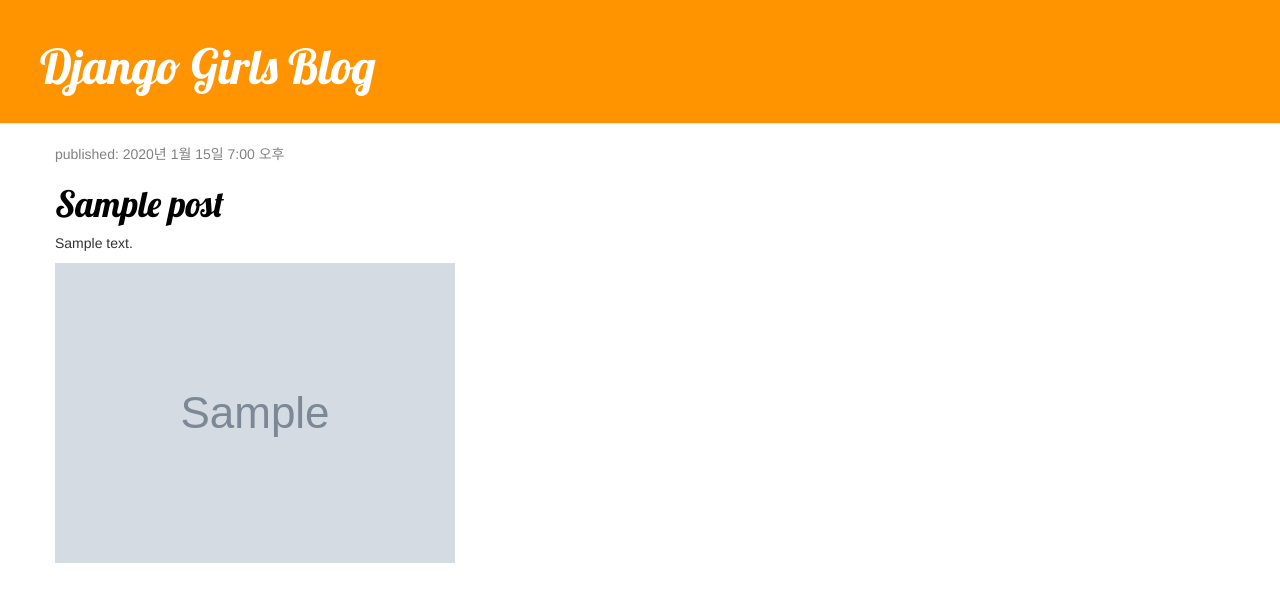
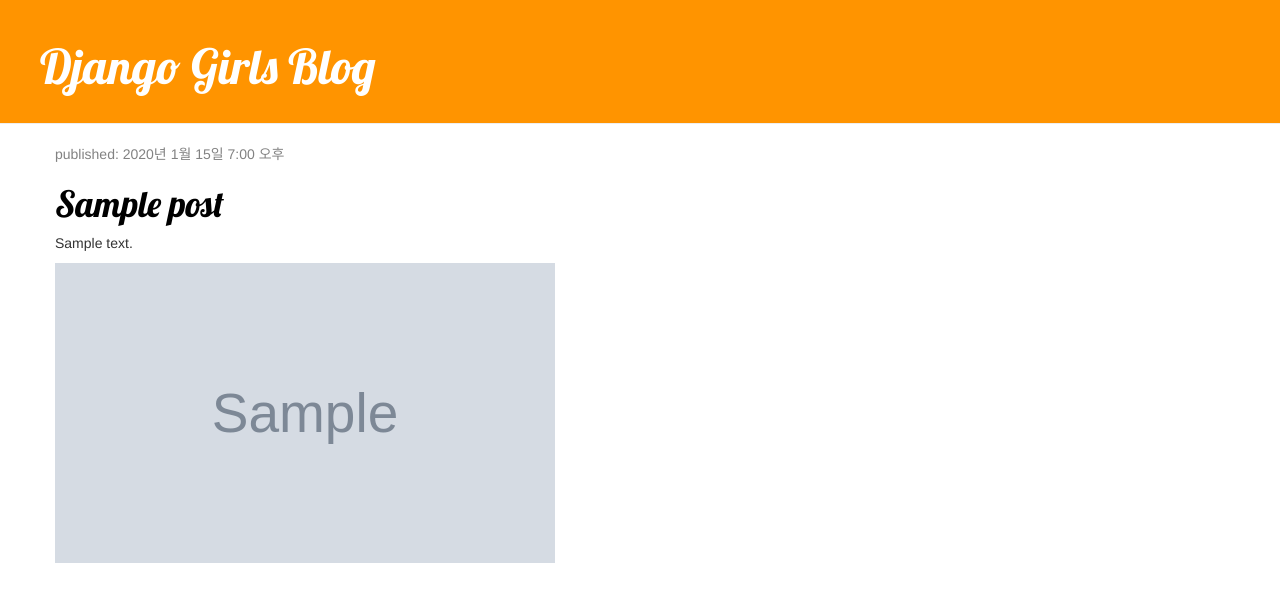
Before and after one commit to Charmull/mobile-web-service, a Django app: page / in a window 1280 px wide. Shown: the top 602 px of the page. Run offline with Django 4.2, Linux system fonts and the light colour scheme; tables that the repository leaves empty hold one stand-in row (values such as "Sample post"); grey boxes marked "Sample" are stand-in pictures; some libraries are stand-ins or nearby versions.

Commit message:
assignment12-03

```diff
--- a/blog/static/css/blog.css
+++ b/blog/static/css/blog.css
@@ -56,5 +56,7 @@ h4 {
 }
 
 .intruder-image-list {
+  width: 500px;
+  height: 300px;
   object-fit: cover;
 }
```
